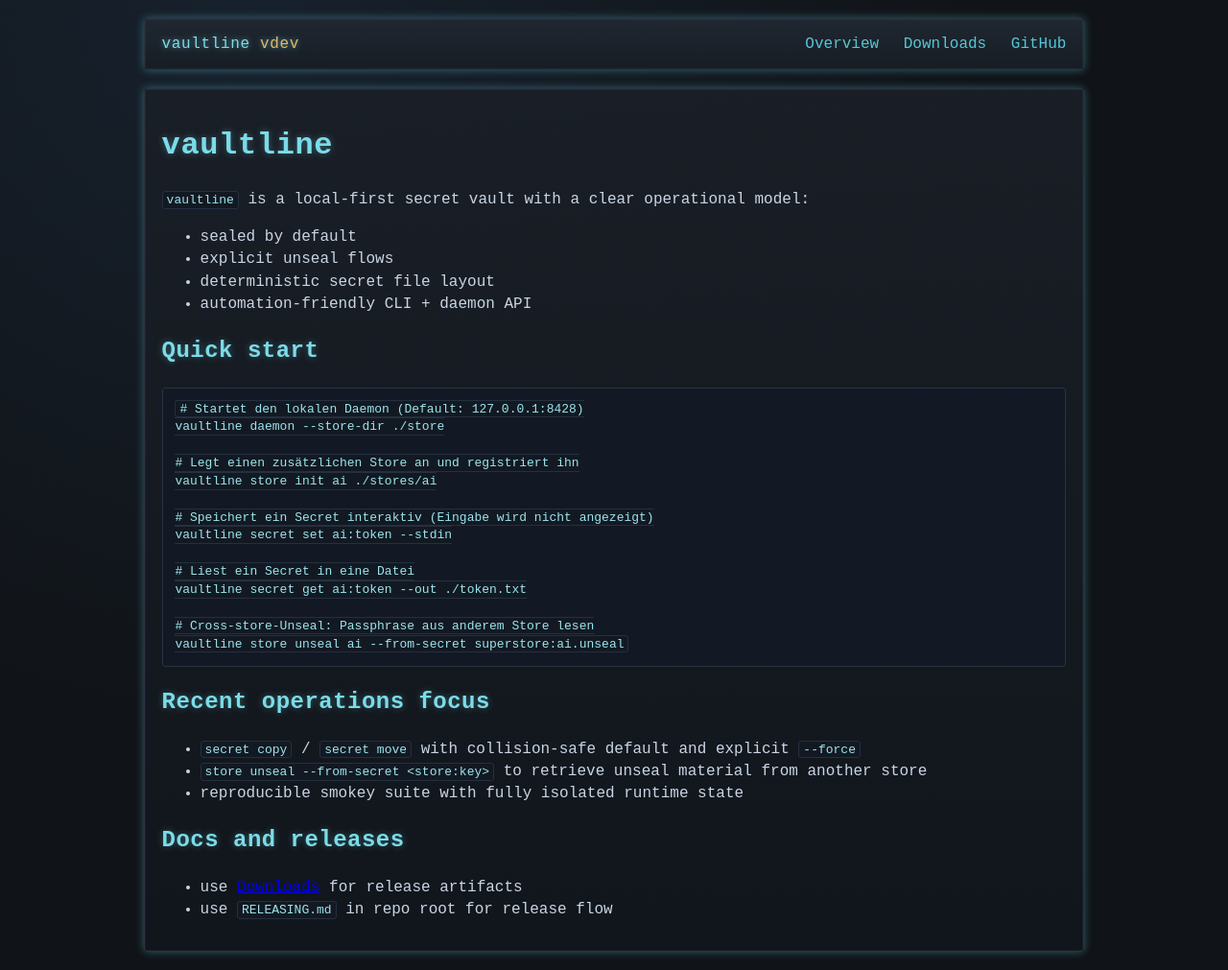
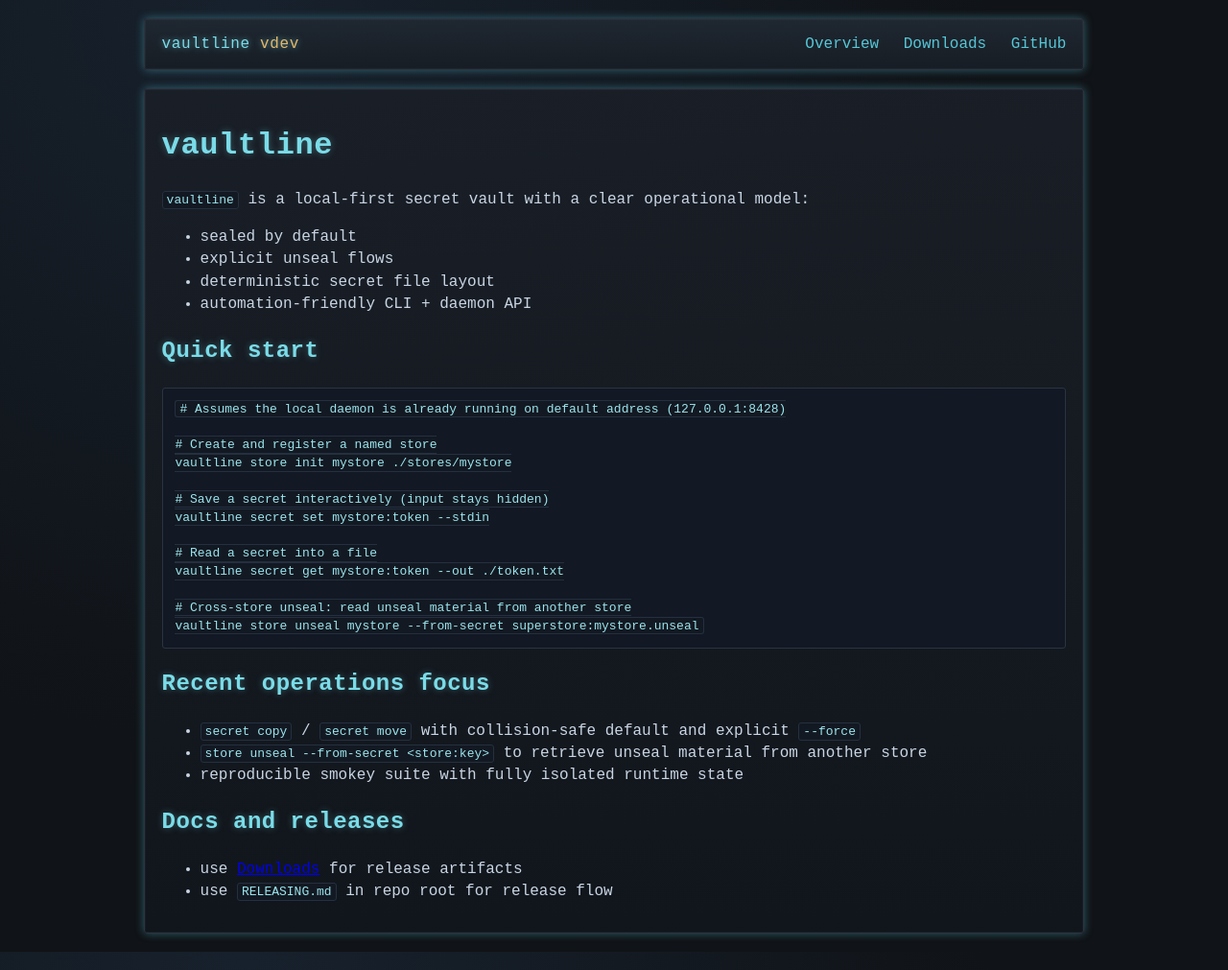
Before and after one commit to micwin/vaultline, a Jekyll site: the page built from site-src/index.md, in a window 1280 px wide. Shown: the whole page at 96% size. Built offline with Jekyll 4.4.1, drawn with Linux system fonts in a browser that asks for light colours.

Commit message:
docs(site): revise quickstart wording and mystore examples

````diff
--- a/site-src/index.md
+++ b/site-src/index.md
@@ -15,20 +15,19 @@ title: Overview
 ## Quick start
 
 ```bash
-# Startet den lokalen Daemon (Default: 127.0.0.1:8428)
-vaultline daemon --store-dir ./store
+# Assumes the local daemon is already running on default address (127.0.0.1:8428)
 
-# Legt einen zusätzlichen Store an und registriert ihn
-vaultline store init ai ./stores/ai
+# Create and register a named store
+vaultline store init mystore ./stores/mystore
 
-# Speichert ein Secret interaktiv (Eingabe wird nicht angezeigt)
-vaultline secret set ai:token --stdin
+# Save a secret interactively (input stays hidden)
+vaultline secret set mystore:token --stdin
 
-# Liest ein Secret in eine Datei
-vaultline secret get ai:token --out ./token.txt
+# Read a secret into a file
+vaultline secret get mystore:token --out ./token.txt
 
-# Cross-store-Unseal: Passphrase aus anderem Store lesen
-vaultline store unseal ai --from-secret superstore:ai.unseal
+# Cross-store unseal: read unseal material from another store
+vaultline store unseal mystore --from-secret superstore:mystore.unseal
 ```
 
 ## Recent operations focus
````
Also changed, not shown: site-src/release-notes/unreleased/2026-04-20-quickstart-english-and-mystore.md (added, +4 -0 lines).
